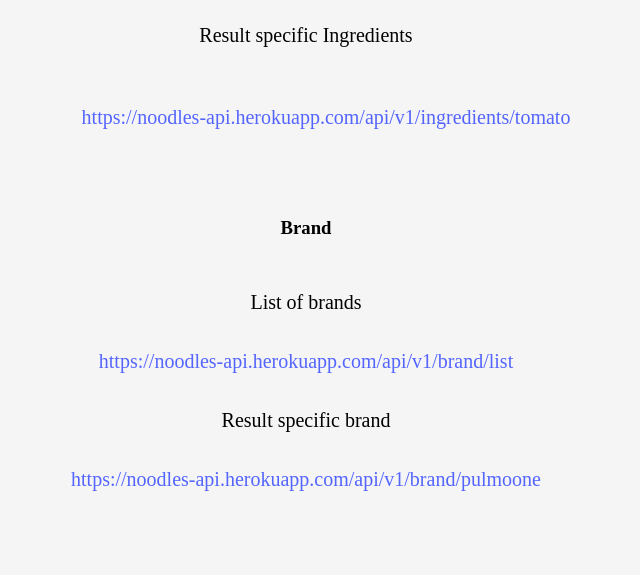
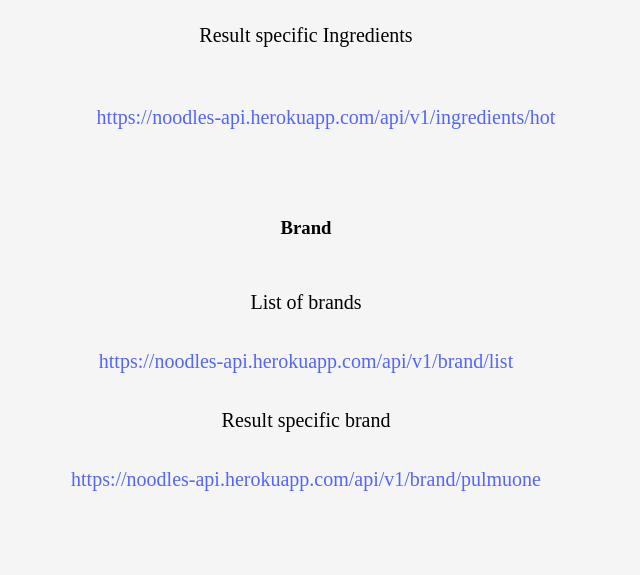
Before and after one commit to maxrpark/nooodles_api, a Django app: page / in a window 1280 px wide. Shown: the part 1390-1965 px from the top of the page, without its empty margins (334-974 px from the left). Run offline with Django 4.2, Linux system fonts and the light colour scheme.

Commit message:
edits html

```diff
--- a/templates/base.html
+++ b/templates/base.html
@@ -17,7 +17,7 @@
         background-color: #f5f5f5;
       }
       .error-page {
-        min-height: 70vh;
+        min-height: 90vh;
       }
       .container {
         max-width: 960px;
--- a/templates/index.html
+++ b/templates/index.html
@@ -63,10 +63,10 @@
       >
       <p>Result specific Ingredients</p>
       <a
-        href="https://noodles-api.herokuapp.com/api/v1/ingredients/tomato"
+        href="https://noodles-api.herokuapp.com/api/v1/ingredients/hot"
         target="_blank"
       >
-        https://noodles-api.herokuapp.com/api/v1/ingredients/tomato</a
+        https://noodles-api.herokuapp.com/api/v1/ingredients/hot</a
       >
     </section>
     <!-- -->
@@ -81,9 +81,9 @@
       >
       <p>Result specific brand</p>
       <a
-        href="https://noodles-api.herokuapp.com/api/v1/brand/pulmoone"
+        href="https://noodles-api.herokuapp.com/api/v1/brand/pulmuone"
         target="_blank"
-        >https://noodles-api.herokuapp.com/api/v1/brand/pulmoone</a
+        >https://noodles-api.herokuapp.com/api/v1/brand/pulmuone</a
       >
     </section>
     <!-- -->
```
